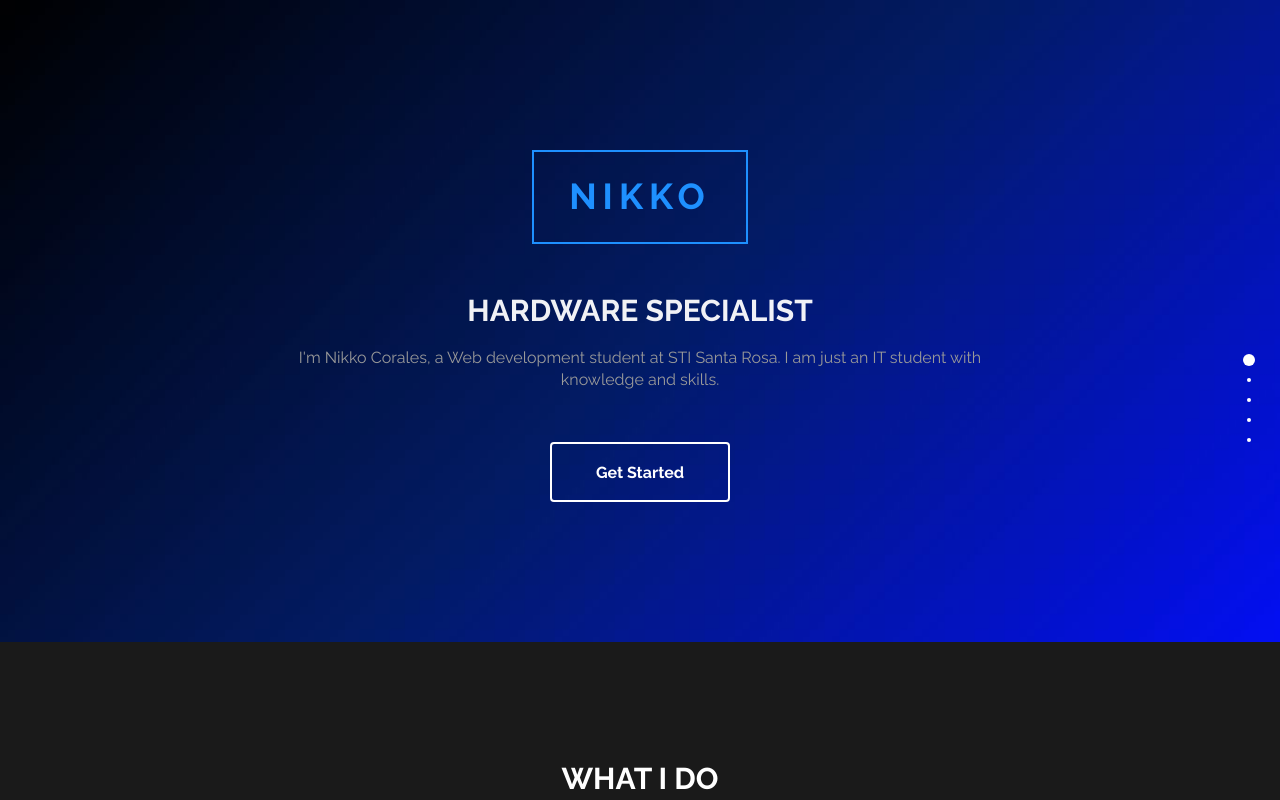
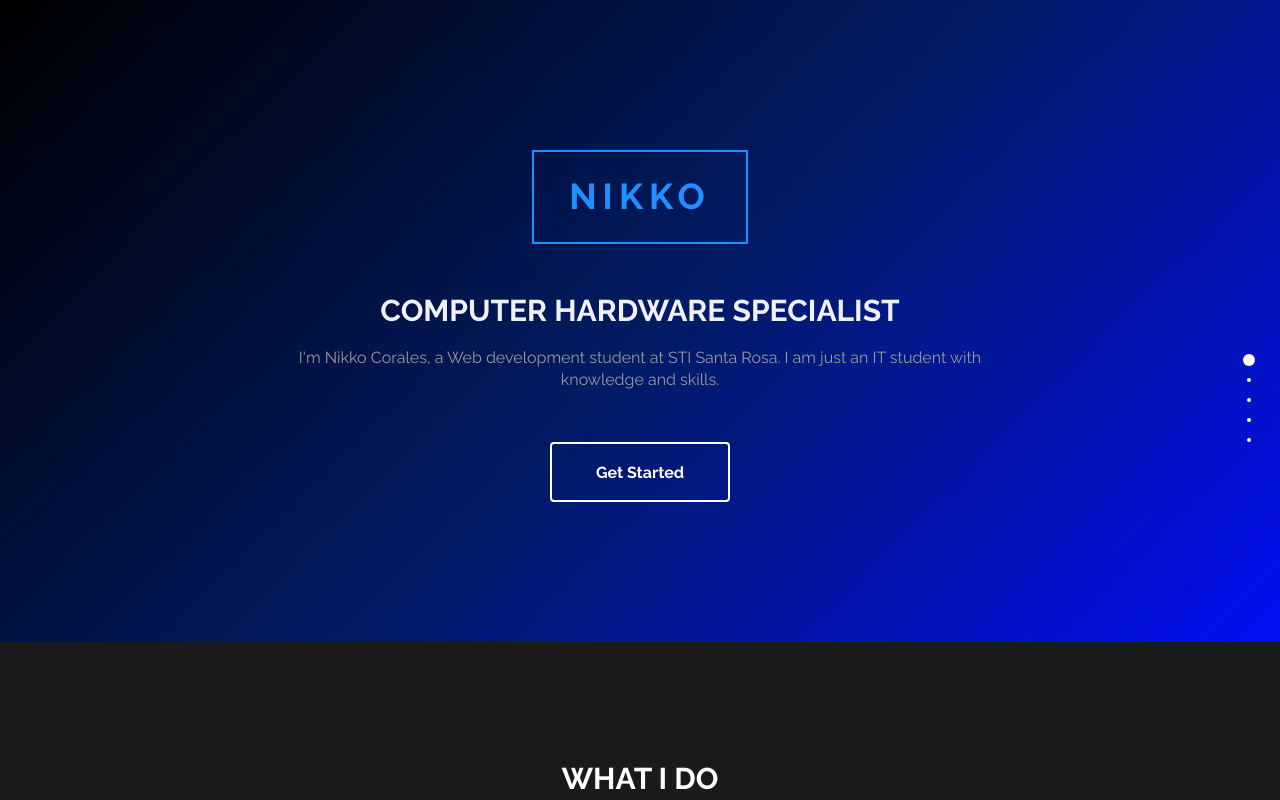
Before and after one commit to nikkcrls/ResumeWebsite, a plain HTML site: page index.html in a window 1280 px wide. Shown: the top 800 px of the page. Drawn offline with Linux system fonts and the light colour scheme.

Commit message:
Update index.html
NEW UPDATE!

```diff
--- a/index.html
+++ b/index.html
@@ -38,7 +38,7 @@
 					<div class="col-md-8 wow fadeIn" data-wow-delay="0.5s">
 						<h1>NIKKO</h1>
 						<h2 class="rotate"> WEB DEVELOPER  &AMP; WEB DESIGNER, PROGRAMMER STUDENT,
-							HARDWARE SPECIALIST
+							COMPUTER HARDWARE SPECIALIST
 						</h2>
 
 
```
